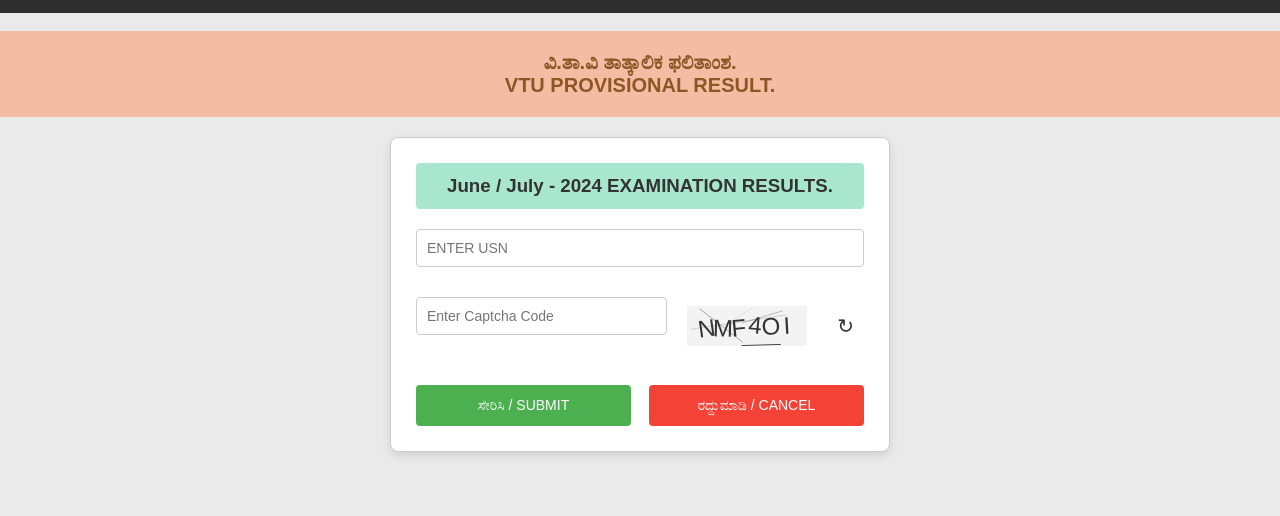
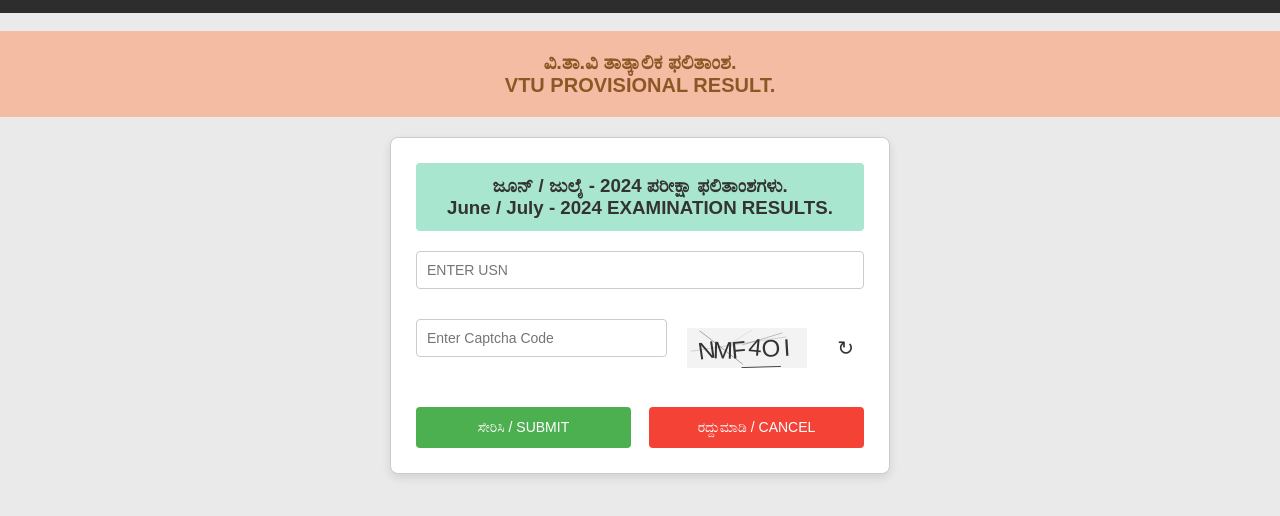
Before and after one commit to sumitsingh190/vtu_result, a plain HTML site: page index.html in a window 1280 px wide. Shown: the part 76-592 px from the top of the page. Drawn offline with Linux system fonts and the light colour scheme.

Commit message:
Update index.html

```diff
--- a/index.html
+++ b/index.html
@@ -24,6 +24,7 @@
 
     <div class="container">
         <div class="container-heading">
+            <h3>ಜೂನ್ / ಜುಲೈ - 2024 ಪರೀಕ್ಷಾ ಫಲಿತಾಂಶಗಳು.</h3>
             <h3>June / July - 2024 EXAMINATION RESULTS.</h3>
         </div>
 
```
